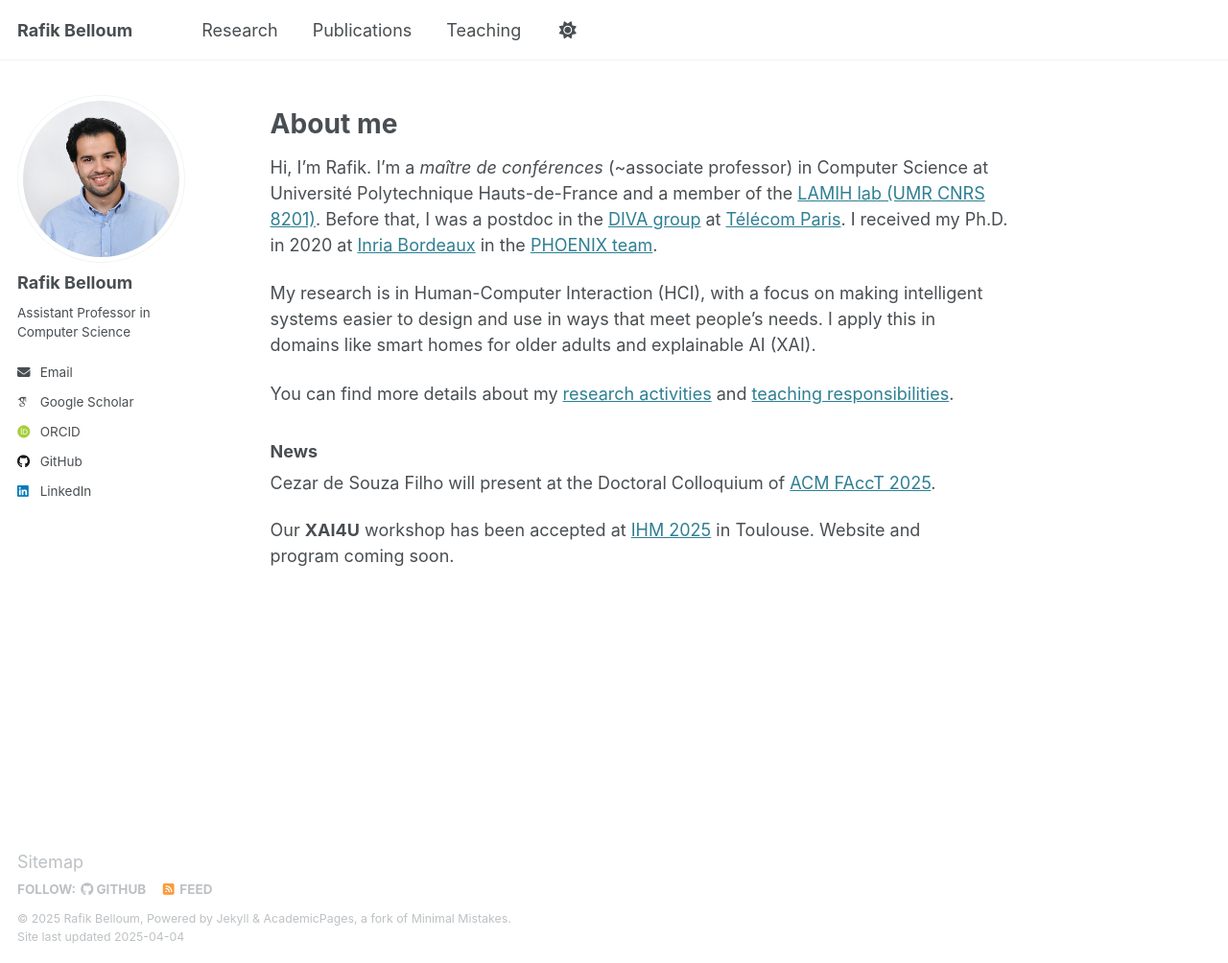
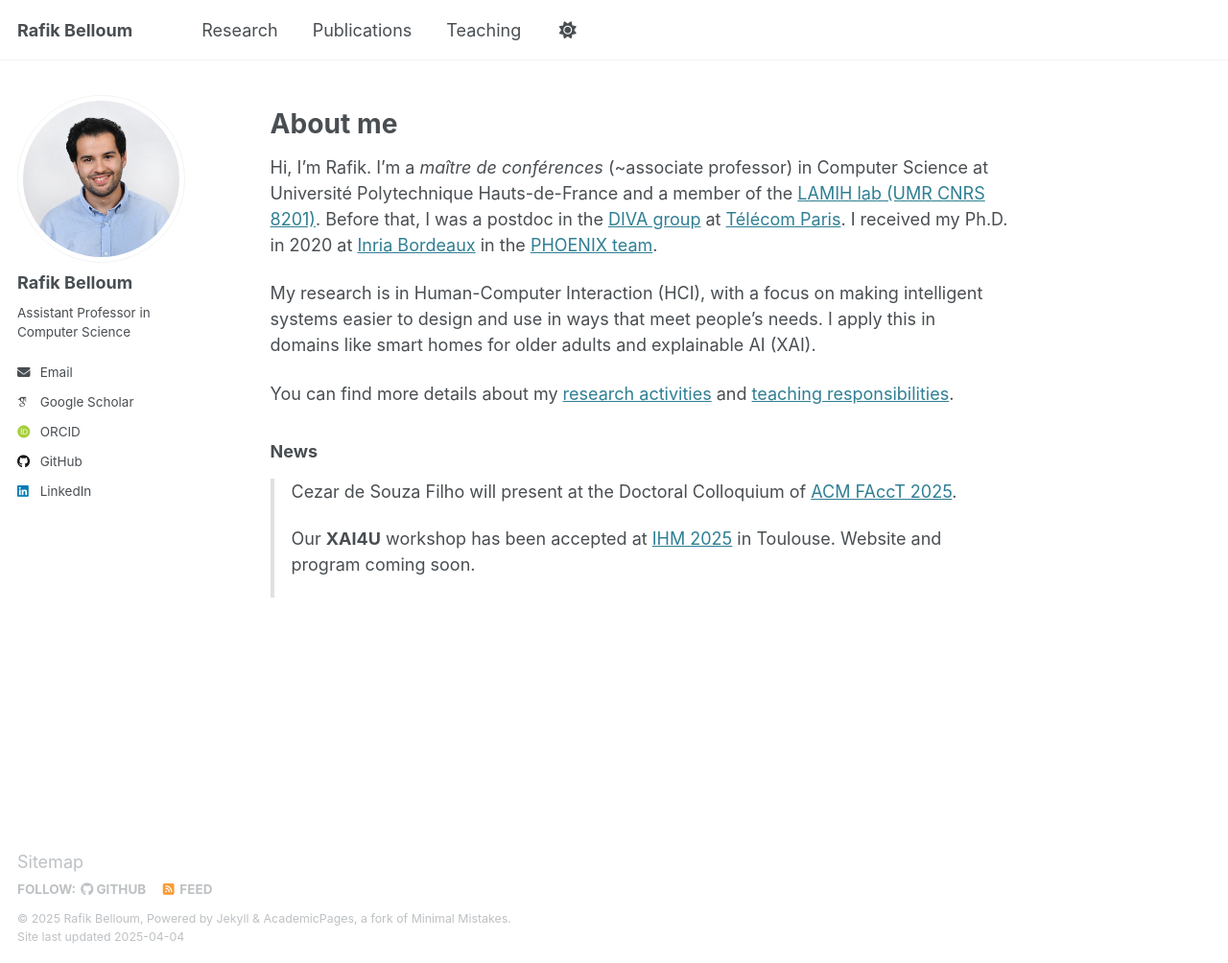
Before and after one commit to rafik-belloum/rafik-belloum.github.io, a Jekyll site: the page built from _pages/about.md, in a window 1280 px wide and 1004 px high. Shown: the whole window at 96% size. Built offline with Jekyll 4.4.1, drawn with Linux system fonts in a browser that asks for light colours; some web fonts are replaced.

Commit message:
Update about.md

```diff
--- a/_pages/about.md
+++ b/_pages/about.md
@@ -18,30 +18,25 @@ You can find more details about my [research activities](/research/) and [teachi
 
 ### News
 
-<div style="max-height: 300px; overflow-y: auto; padding-right: 1em;">
+<div style="max-height: 300px; overflow-y: auto; padding-right: 1em; border-left: 4px solid #e0e0e0; padding-left: 1em; margin-top: 1em;">
   <ul style="list-style: none; padding-left: 0; margin: 0;">
+    <li style="margin-bottom: 1.2em;">
+      Cezar de Souza Filho will present at the Doctoral Colloquium of
+      <a href="https://facctconference.org/" target="_blank">ACM FAccT 2025</a>.
+    </li>
+
+  <li style="margin-bottom: 1.2em;">
+      Our <strong>XAI4U</strong> workshop has been accepted at
+      <a href="https://ihm2025.afihm.org/" target="_blank">IHM 2025</a> in Toulouse. Website and program coming soon.
+    </li>
+
+
+
+    <!-- You can add more news items below -->
     <!--
     <li style="margin-bottom: 1.2em;">
       I’ll be presenting a paper at <a href="#">[Conference Name]</a>. More soon!
     </li>
-    <li style="margin-bottom: 1.2em;">
-      A new collaboration on <a href="#">[Project/Topic]</a> just started!
-    </li>
-    <li style="margin-bottom: 1.2em;">
-      Excited to give a talk on <em>[Talk Topic]</em> at <a href="#">[Institution/Event]</a>.
-    </li>
     -->
-<!-- Tout ça est commenté
-<li>Ne s’affichera pas</li>
--->
-<!-- DEBUT NON COMMENTÉ -->
-<li style="margin-bottom: 1.2em;">
-  Cezar de Souza Filho will present at the Doctoral Colloquium of <a href="https://facctconference.org/" target="_blank">ACM FAccT 2025</a>.
-</li>
-
-<li style="margin-bottom: 1.2em;">
-  Our <strong>XAI4U</strong> workshop has been accepted at <a href="https://ihm2025.afihm.org/" target="_blank">IHM 2025</a> in Toulouse. Website and program coming soon.
-</li>
-
   </ul>
 </div>
```
